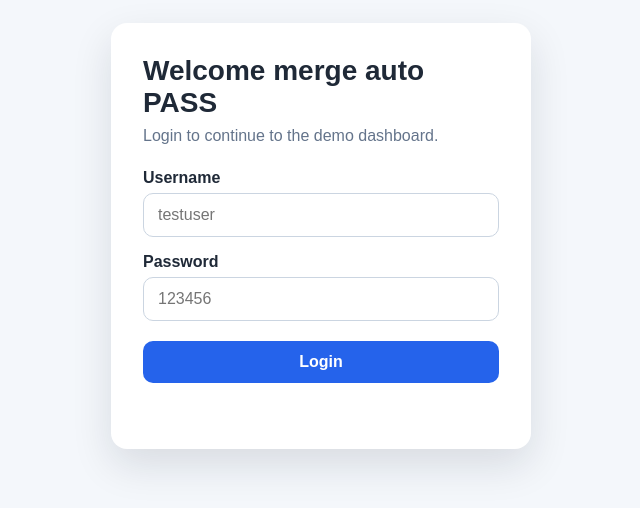
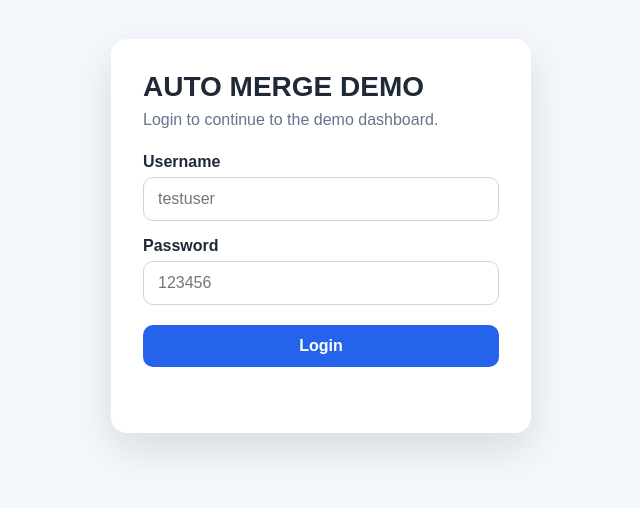
Before and after one commit to khoi-nguyen-spiraledge/Circle_PlaywrightTest, a website: page app/login.html in a window 1280 px wide. Shown: the part 164-672 px from the top of the page, without its empty margins (319-959 px from the left). Drawn offline with Linux system fonts and the light colour scheme.

Commit message:
update code pass

```diff
--- a/app/login.html
+++ b/app/login.html
@@ -9,7 +9,7 @@
   <body>
     <main class="page">
       <section class="login-card">
-        <h1>Welcome merge auto PASS</h1>
+        <h1>AUTO MERGE DEMO</h1>
         <p class="subtitle">Login to continue to the demo dashboard.</p>
 
         <form id="login-form">
```
